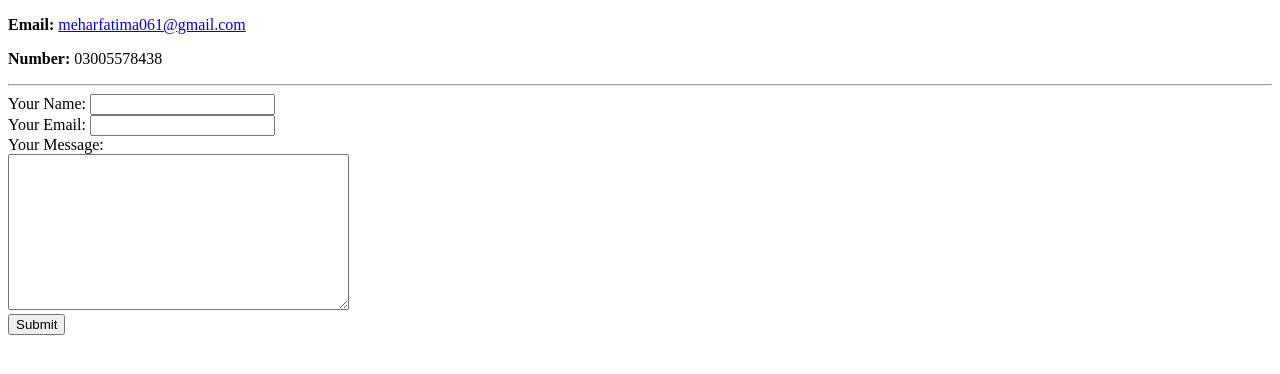
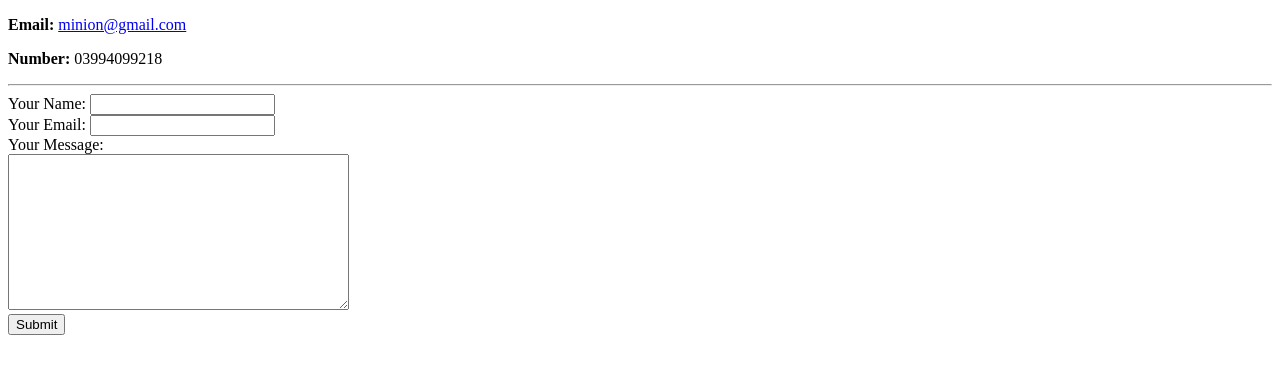
Before and after one commit to MaherFatima/CV, a plain HTML site: page contact.html in a window 1280 px wide. Drawn offline with Linux system fonts and the light colour scheme.

Commit message:
Update contact.html

```diff
--- a/contact.html
+++ b/contact.html
@@ -5,10 +5,10 @@
     <title>Contact Information</title>
   </head>
   <body>
-    <p> <strong> Email:</strong> <a href="https://gmail.com/" target="_blank">  meharfatima061@gmail.com </a></p>
-    <p> <strong> Number:</strong> 03005578438 </p>
+    <p> <strong> Email:</strong> <a href="https://gmail.com/" target="_blank">  minion@gmail.com </a></p>
+    <p> <strong> Number:</strong> 03994099218 </p>
     <hr>
-    <form action="mailto:meharfatima061@gmail.com" method="post" enctype="text/plain">
+    <form action="mailto: minion@gmail.com" method="post" enctype="text/plain">
 
       <label>Your Name:</label>
       <input type="text" name="YourName" value=""><br>
```
